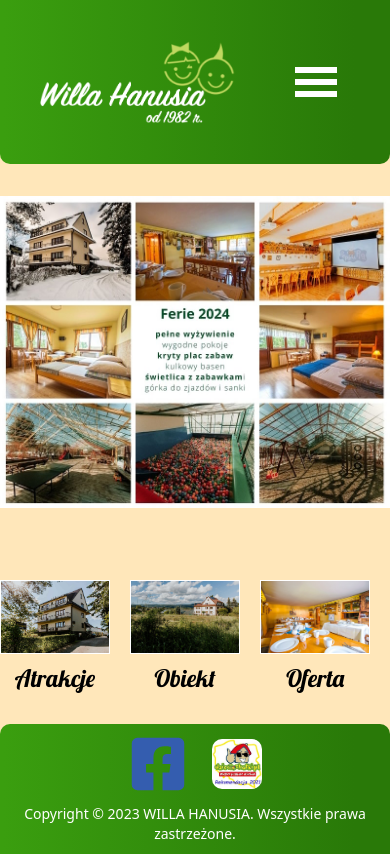
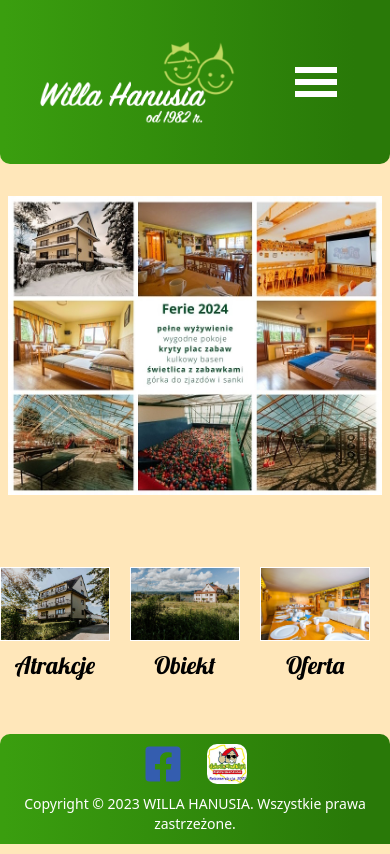
Before and after one commit to stanleyoos/willa-hanusia, a Next.js app: page / in a window 390 px wide. Built offline with nearby package versions, Linux system fonts and the light colour scheme.

Commit message:
Implemented some improvements

```diff
--- a/src/components/Footer/Footer.jsx
+++ b/src/components/Footer/Footer.jsx
@@ -14,7 +14,7 @@ const Footer = () => {
           target="_blank"
           href="https://www.dzieciochatki.pl/miejsce-przyjazne-dzieciom/willa-hanusia"
         >
-          <Image src="/dzieciochatki.jpg" width={50} height={50} />
+          <Image src="/dzieciochatki.jpg" width={40} height={40} />
         </Link>
       </div>
       <p className="font-sans text-sm text-center">
--- a/src/components/Footer/footer.module.scss
+++ b/src/components/Footer/footer.module.scss
@@ -1,3 +1,5 @@
+@import "../../styles/breakpoints.scss";
+
 .footer {
   font-size: 30px;
   position: absolute;
@@ -22,7 +24,7 @@
 
   svg {
     color: rgb(52, 93, 175);
-    font-size: 60px;
+    font-size: 50px;
     //padding-top: 10px;
   }
 
@@ -31,3 +33,16 @@
     padding: 10px;
   }
 }
+
+@media (max-width: $large) {
+  .footer {
+    svg {
+      font-size: 40px;
+    }
+
+    img {
+      width: 40px;
+      height: 40px;
+    }
+  }
+}
--- a/src/components/Homepage/HomepageHeader/HomepageHeader.jsx
+++ b/src/components/Homepage/HomepageHeader/HomepageHeader.jsx
@@ -4,7 +4,7 @@ import styles from "./homepageHeader.module.scss";
 
 const HomepageHeader = () => {
   return (
-    <div className="my-8">
+    <div className="my-8 mx-2">
       <Link href="/oferta">
         <Image
           className={styles.headerImg}
--- a/src/components/Homepage/HomepageHeader/homepageHeader.module.scss
+++ b/src/components/Homepage/HomepageHeader/homepageHeader.module.scss
@@ -1,7 +1,11 @@
-.headerImg {
-  transition: 0.5s all ease-in-out;
-  &:hover {
-    scale: 1.05;
-    cursor: pointer;
+@import "../../../styles/breakpoints.scss";
+
+@media (min-width: $large) {
+  .headerImg {
+    transition: 0.3s all ease-in-out;
+    &:hover {
+      scale: 1.02;
+      cursor: pointer;
+    }
   }
 }
--- a/src/components/Logo/Logo.jsx
+++ b/src/components/Logo/Logo.jsx
@@ -1,9 +1,10 @@
 import styles from "./logo.module.scss";
+import Image from "next/image";
 
 const Logo = () => {
   return (
     <div className={styles.logo}>
-      <img src="./logo.png" alt="logo" />
+      <Image src="/logo.png" width={200} height={100} alt="Hanusia logo" />
     </div>
   );
 };
--- a/src/components/Navigation/Navigation.jsx
+++ b/src/components/Navigation/Navigation.jsx
@@ -9,7 +9,7 @@ import { useState } from "react";
 
 const Navigation = () => {
   const [showHamburger, setShowHamburger] = useState(false);
-  console.log(showHamburger);
+
   return (
     <motion.div
       initial={{ opacity: 0, scale: 0.5 }}
@@ -35,7 +35,7 @@ const Navigation = () => {
         </li>
       </ul>
       <div className={styles.navigationHamburger}>
-        <div
+        {/* <div
           className={` ${showHamburger ? "mobileNavigationList" : "hidden"}`}
         >
           <ul>
@@ -52,7 +52,7 @@ const Navigation = () => {
               <Link href="/kontakt">Kontakt</Link>
             </li>
           </ul>
-        </div>
+        </div> */}
         <GiHamburgerMenu onClick={() => setShowHamburger(!showHamburger)} />
       </div>
     </motion.div>
```
